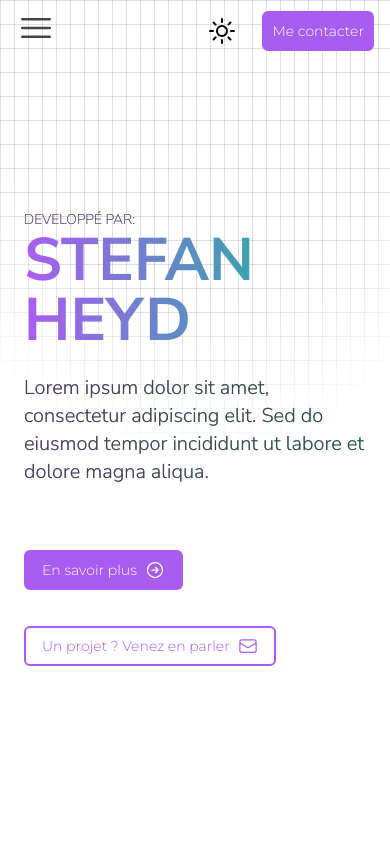
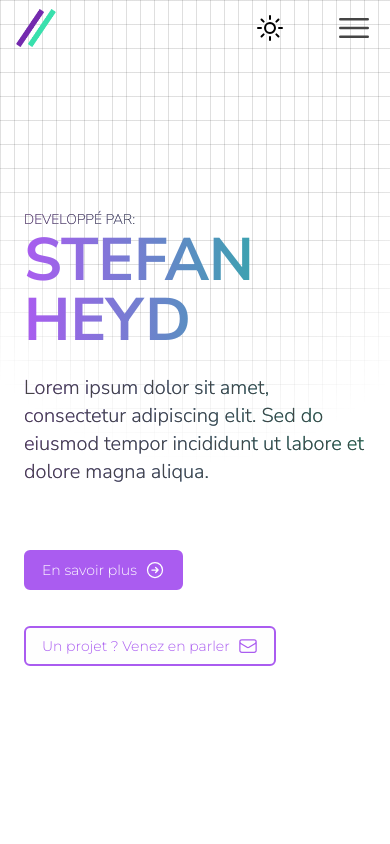
Before and after one commit to StefanHyde/PortfolioV2, a Next.js app: page / in a window 390 px wide. Shown: the top 844 px of the page. Built offline with nearby package versions, Linux system fonts and the light colour scheme.

Commit message:
Update dropdown menu behaviour

```diff
--- a/src/components/header.tsx
+++ b/src/components/header.tsx
@@ -6,12 +6,13 @@ import { useState, useEffect } from 'react';
 import ThemeSwitch from './themeSwitch';
 import { links } from '../../lib/data';
 import { Menu, MenuButton, MenuItem, MenuItems } from '@headlessui/react';
-import { HiBars3 } from 'react-icons/hi2';
+import { HiBars3, HiMiniXMark } from 'react-icons/hi2';
 
 export default function Header() {
   const pathname = usePathname();
   const isHomePage = pathname === '/';
   const [scrolled, setScrolled] = useState(false);
+  const [menuOpened, setMenuOpened] = useState(false);
 
   useEffect(() => {
     //Check if the user has scrolled to change the header background
@@ -28,38 +29,18 @@ export default function Header() {
     };
   }, []);
 
+  const toggleMenu = () => {
+    setMenuOpened((prevState) => !prevState);
+  };
+
   return (
     <header
       className={`fixed z-50 h-auto w-full flex items-center justify-between py-2 px-4 ${scrolled ? 'bg-almost-white dark:bg-slate-950' : 'bg-transparent'}`}
     >
-      <Link href="/" className="hidden md:flex">
+      <Link href="/" className="flex">
         <Image src="/images/logo.png" alt="logo" width={40} height={40} />
       </Link>
       <nav className="flex">
-        <div className="mobile-menu    md:hidden">
-          <Menu>
-            <MenuButton className="inline-flex items-center">
-              <HiBars3 className=" h-10 w-10 text-dark-800 dark:text-almost-white" />
-            </MenuButton>
-            <MenuItems
-              transition
-              anchor="bottom end"
-              className=" z-50 w-72  h-auto   [--anchor-gap:16px] backdrop-blur-md p-8 ml-6 border-solid border-2 border-primary-500 dark:border-almost-white rounded-md  flex flex-col justify-center gap-10  transition duration-300 ease-in-out focus:outline-none data-[closed]:scale-95 data-[closed]:opacity-0"
-            >
-              {links.map((link) => (
-                <MenuItem key={link.hash}>
-                  <Link
-                    href={link.url}
-                    className="text-lg font-nunito text-primary-500 dark:text-almost-white hover:text-primary-800 dark:hover:text-primary-800 ease-in-out duration-300"
-                  >
-                    {link.name}
-                  </Link>
-                </MenuItem>
-              ))}
-            </MenuItems>
-          </Menu>
-        </div>
-
         <ul className="hidden md:flex gap-16">
           {links.map((link) => (
             <li key={link.hash}>
@@ -80,11 +61,50 @@ export default function Header() {
 
       <div className="flex items-center gap-6">
         <ThemeSwitch />
-        <Link href="/">
+        <Link href="/" className="hidden md:flex">
           <button className="flex bg-primary-500 dark:bg-primary-800 hover:bg-primary-800 dark:hover:bg-primary-900 to-secondary-500 border-solid border-2 border-primary-500 dark:border-primary-800 hover:border-primary-800 dark:hover:border-primary-900 text-white font-montserrat font-light text-sm text-left p-2  rounded-md ease-in-out duration-300">
             Me contacter
           </button>
         </Link>
+        <div className="mobile-menu flex items-center md:hidden">
+          <Menu>
+            <MenuButton
+              className="inline-flex items-center ml-6"
+              onClick={toggleMenu}
+            >
+              {!menuOpened ? (
+                <HiBars3 className=" h-10 w-10 text-dark-800 dark:text-almost-white" />
+              ) : (
+                <HiMiniXMark className=" h-10 w-10 text-dark-800 dark:text-almost-white" />
+              )}
+            </MenuButton>
+            <MenuItems
+              transition
+              anchor="top start"
+              className=" z-50 w-full h-screen p-8 [--anchor-gap:8px] backdrop-blur-xl border-solid border-2 border-primary-500 dark:border-almost-white rounded-md  flex flex-col justify-center gap-10  transition duration-300 ease-in-out focus:outline-none data-[closed]:scale-95 data-[closed]:opacity-0"
+            >
+              {links.map((link) => (
+                <MenuItem key={link.hash}>
+                  <Link
+                    href={link.url}
+                    onClick={() => setMenuOpened(false)}
+                    className="text-lg font-nunito text-primary-500 dark:text-almost-white hover:text-primary-800 dark:hover:text-primary-800 ease-in-out duration-300"
+                  >
+                    {link.name}
+                  </Link>
+                </MenuItem>
+              ))}
+              <MenuItem>
+                <button
+                  className="flex justify-center bg-primary-500 dark:bg-primary-800 text-lg font-nunito text-almost-white border-solid border-2 border-primary-500 dark:border-primary-800 hover:border-primary-800 dark:hover:border-primary-900 p-2 mt-12 rounded-md "
+                  onClick={() => setMenuOpened(false)}
+                >
+                  Me contacter
+                </button>
+              </MenuItem>
+            </MenuItems>
+          </Menu>
+        </div>
       </div>
     </header>
   );
```
